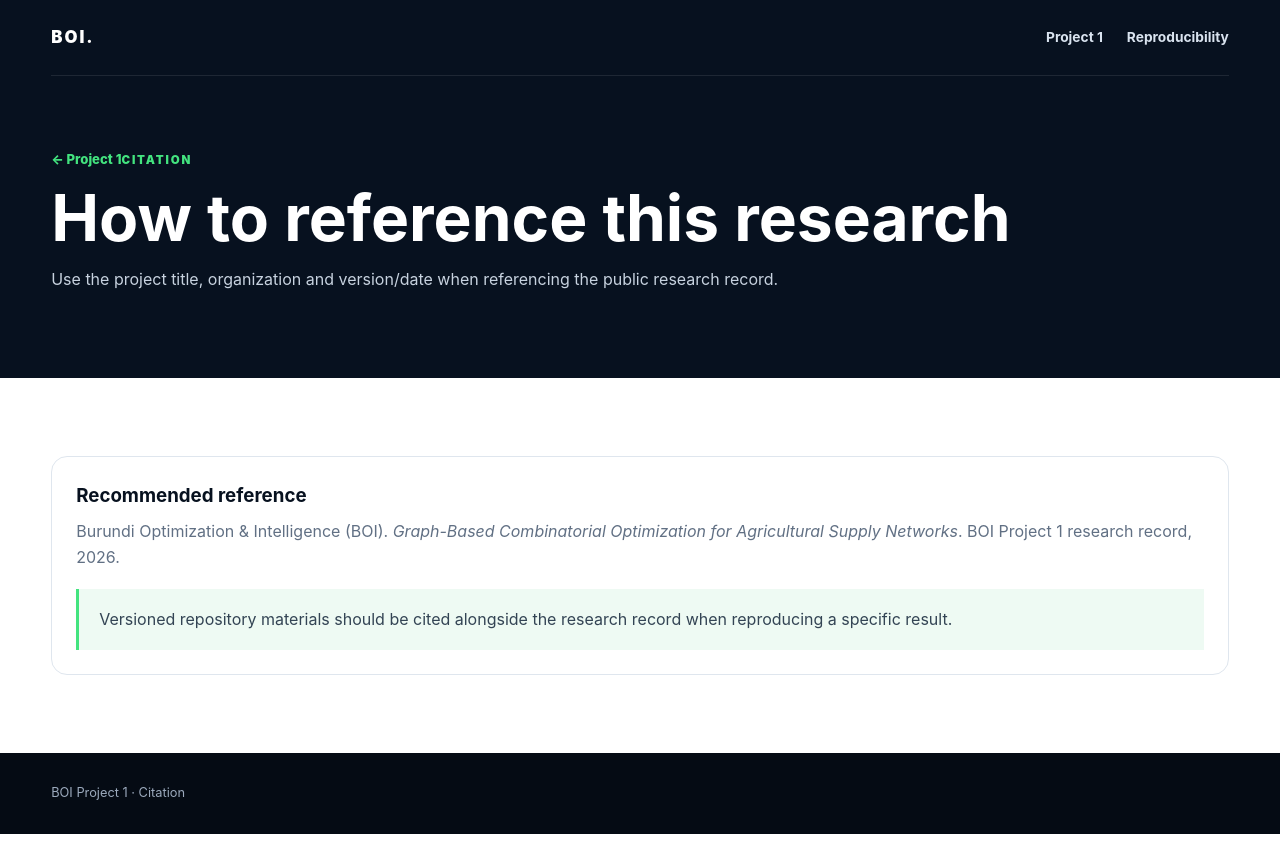
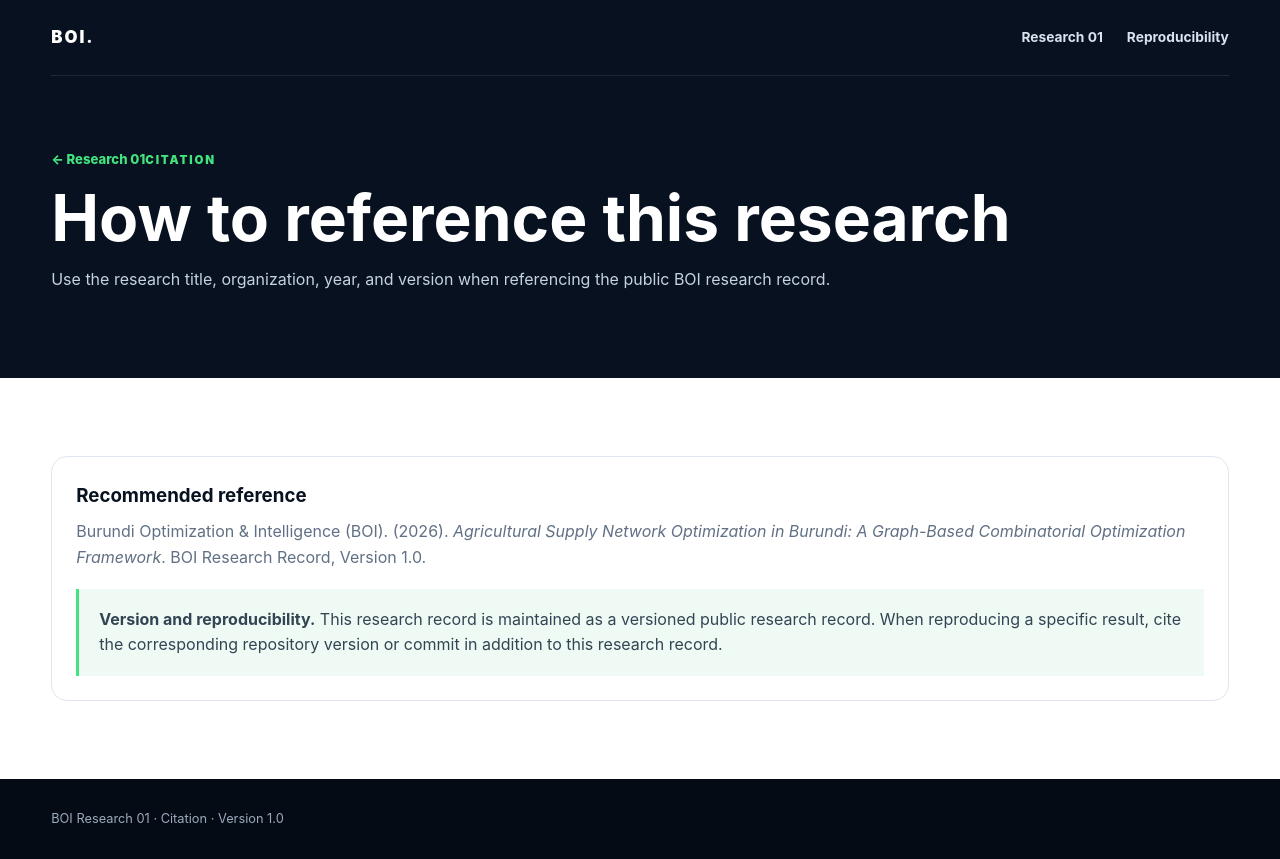
Before and after one commit to Boi2026/burundi-optimization, a Next.js app: page /research/project-1/citation in a window 1280 px wide. Before the commit the page ends 834 px from the top, so only its background shows below. Built offline with nearby package versions, Linux system fonts and the light colour scheme.

Commit message:
Improve Project 1 citation and research reference

```diff
--- a/app/research/project-1/citation/page.tsx
+++ b/app/research/project-1/citation/page.tsx
@@ -1,7 +1,7 @@
 import Link from "next/link";
 
 export const metadata = {
-  title: "Citation | BOI Project 1",
+  title: "Citation | Agricultural Supply Network Optimization in Burundi",
 };
 
 export default function Citation() {
@@ -14,7 +14,7 @@ export default function Citation() {
           </Link>
 
           <nav className="links">
-            <Link href="/research/project-1">Project 1</Link>
+            <Link href="/research/project-1">Research 01</Link>
             <Link href="/research/project-1/reproducibility">
               Reproducibility
             </Link>
@@ -26,7 +26,7 @@ export default function Citation() {
         <section className="page-hero">
           <div className="wrap">
             <Link className="back" href="/research/project-1">
-              ← Project 1
+              ← Research 01
             </Link>
 
             <span className="eyebrow">Citation</span>
@@ -34,8 +34,8 @@ export default function Citation() {
             <h1>How to reference this research</h1>
 
             <p>
-              Use the project title, organization and version/date when
-              referencing the public research record.
+              Use the research title, organization, year, and version when
+              referencing the public BOI research record.
             </p>
           </div>
         </section>
@@ -46,17 +46,20 @@ export default function Citation() {
               <h3>Recommended reference</h3>
 
               <p>
-                Burundi Optimization & Intelligence (BOI).{" "}
+                Burundi Optimization & Intelligence (BOI). (2026).{" "}
                 <em>
-                  Graph-Based Combinatorial Optimization for Agricultural
-                  Supply Networks
+                  Agricultural Supply Network Optimization in Burundi: A
+                  Graph-Based Combinatorial Optimization Framework
                 </em>
-                . BOI Project 1 research record, 2026.
+                . BOI Research Record, Version 1.0.
               </p>
 
               <div className="note" style={{ marginTop: 18 }}>
-                Versioned repository materials should be cited alongside the
-                research record when reproducing a specific result.
+                <strong>Version and reproducibility.</strong> This research
+                record is maintained as a versioned public research record.
+                When reproducing a specific result, cite the corresponding
+                repository version or commit in addition to this research
+                record.
               </div>
             </div>
           </div>
@@ -64,7 +67,9 @@ export default function Citation() {
       </main>
 
       <footer className="footer">
-        <div className="wrap">BOI Project 1 · Citation</div>
+        <div className="wrap">
+          BOI Research 01 · Citation · Version 1.0
+        </div>
       </footer>
     </>
   );
```
